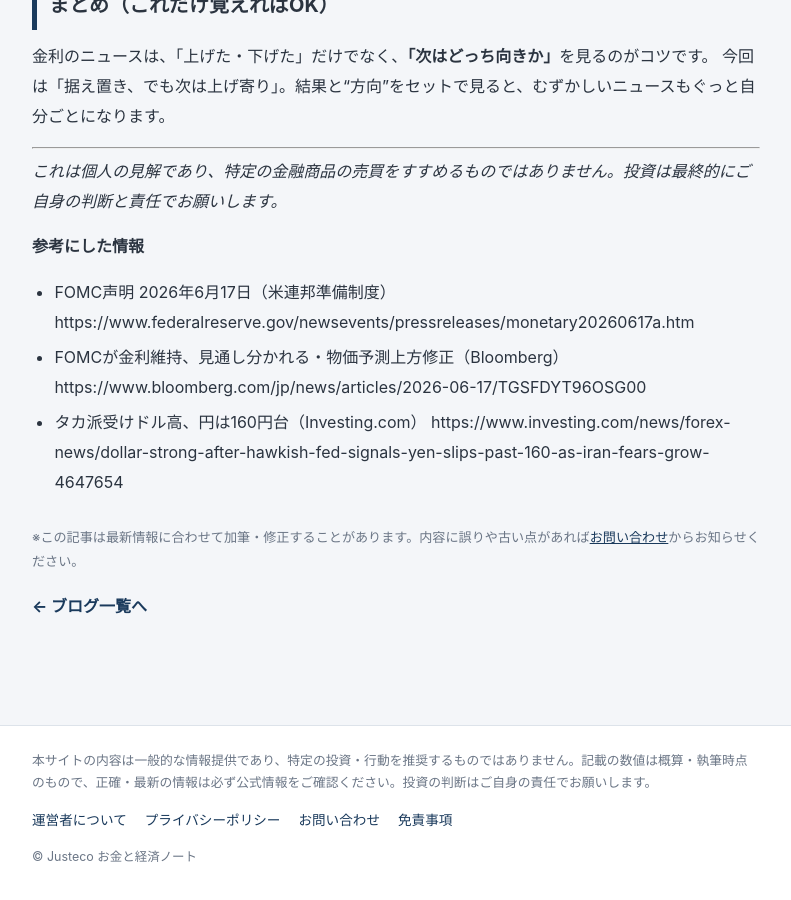
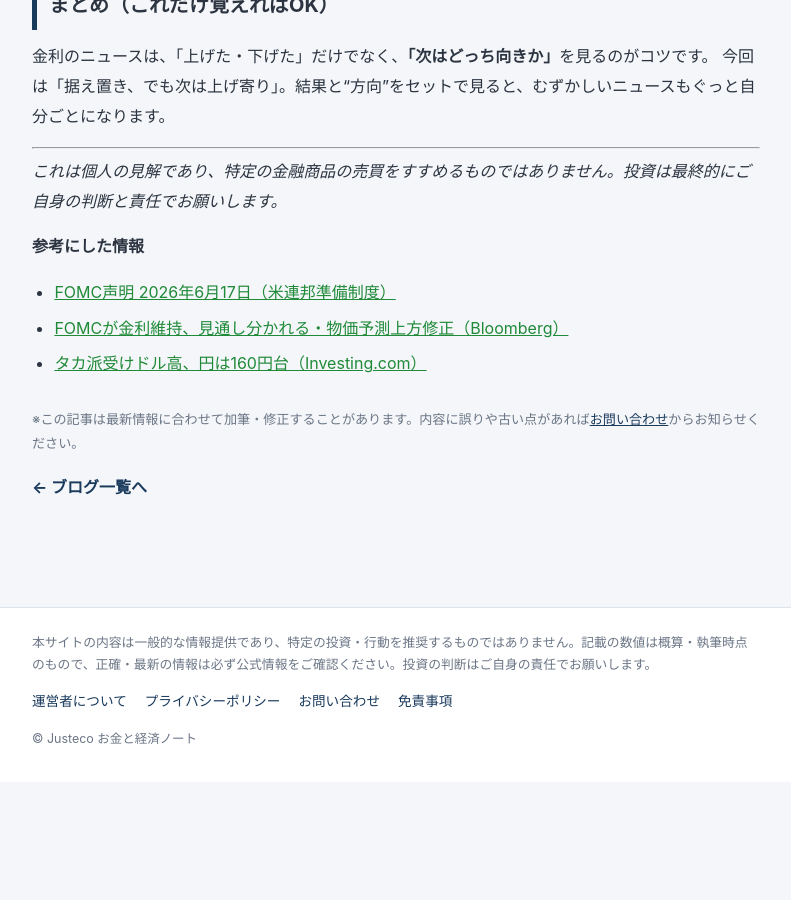
Before and after one commit to 2026justeco-crypto/2026justeco-crypto.github.io, a Jekyll site: the page built from _posts/2026-06-18-fomc-suekioki-takaha.md, in a window 1280 px wide and 900 px high, scrolled down 1710 px. Shown: the whole window, without its empty margins (244-1035 px from the left). Built offline with Jekyll 4.4.1, drawn with Linux system fonts in a browser that asks for light colours; after the commit the page ends 2492 px from its top, so only the background shows below that.

```diff
--- a/_posts/2026-06-18-fomc-suekioki-takaha.md
+++ b/_posts/2026-06-18-fomc-suekioki-takaha.md
@@ -55,6 +55,6 @@
 *これは個人の見解であり、特定の金融商品の売買をすすめるものではありません。投資は最終的にご自身の判断と責任でお願いします。*
 
 **参考にした情報**
-- FOMC声明 2026年6月17日（米連邦準備制度） https://www.federalreserve.gov/newsevents/pressreleases/monetary20260617a.htm
-- FOMCが金利維持、見通し分かれる・物価予測上方修正（Bloomberg） https://www.bloomberg.com/jp/news/articles/2026-06-17/TGSFDYT96OSG00
-- タカ派受けドル高、円は160円台（Investing.com） https://www.investing.com/news/forex-news/dollar-strong-after-hawkish-fed-signals-yen-slips-past-160-as-iran-fears-grow-4647654
+- [FOMC声明 2026年6月17日（米連邦準備制度）](https://www.federalreserve.gov/newsevents/pressreleases/monetary20260617a.htm)
+- [FOMCが金利維持、見通し分かれる・物価予測上方修正（Bloomberg）](https://www.bloomberg.com/jp/news/articles/2026-06-17/TGSFDYT96OSG00)
+- [タカ派受けドル高、円は160円台（Investing.com）](https://www.investing.com/news/forex-news/dollar-strong-after-hawkish-fed-signals-yen-slips-past-160-as-iran-fears-grow-4647654)
```
